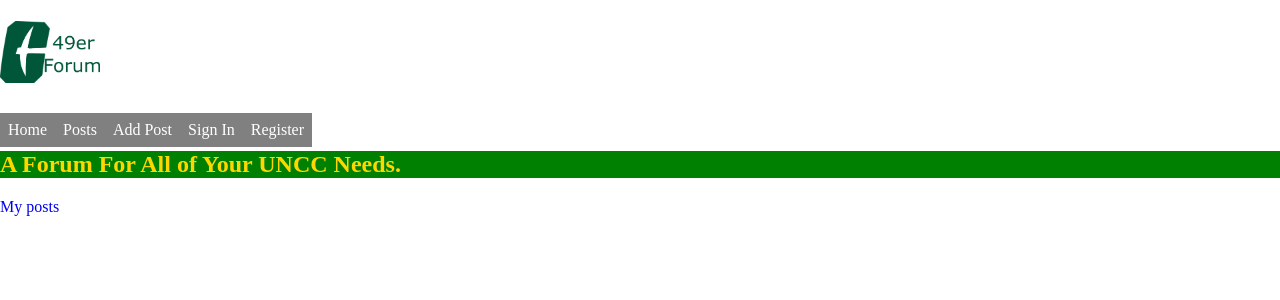
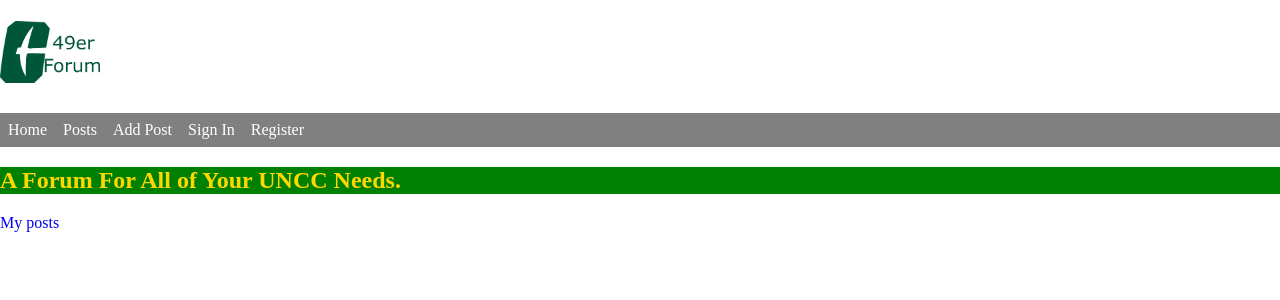
Before and after one commit to Michael-Fenn/Team26, a Flask app: page / in a window 1280 px wide. Shown: the top 300 px of the page. Run offline with Flask 2, Linux system fonts and the light colour scheme.

Commit message:
changed navbar

```diff
--- a/site_files/static/main.css
+++ b/site_files/static/main.css
@@ -10,18 +10,27 @@ h2{
     background:green;
 }
 nav{
-    display: inline;
+    display: block;
+    padding: none;
+    margin: none;
+}
+#navbar{
+    background-color: grey;
+    overflow: hidden;
+    padding: none;
+    margin: none;
 }
 a{
     text-decoration: none;
 }
 nav nav a{
-    display: block;
+    display: inline;
     background: grey;
     padding: 8px;
     float: left;
     text-decoration: none;
     color: white;
+
 }
 nav nav a:hover{
     background-color: green;
--- a/site_files/templates/index.html
+++ b/site_files/templates/index.html
@@ -16,7 +16,7 @@
             </a>
         </h1>
         <!--<h1>Welcome {% if user %}{{user}}{% endif %} to 49er Forum!</h1>-->
-        <nav>
+        <nav id='navbar'>
             <nav>
                 <a href="{{ url_for('index') }}"> Home</a>
                 <a href="{{ url_for('get_posts') }}">Posts</a>
@@ -33,7 +33,7 @@
                     <a href="{{ url_for('register')}}">Register</a>
                 </nav>
             {% endif %}
-        </nav><br>
+        </nav>
         <h2>A Forum For All of Your UNCC Needs.</h2>
         <nav> <a href="/posts"> My posts </a> </nav>
 
```
